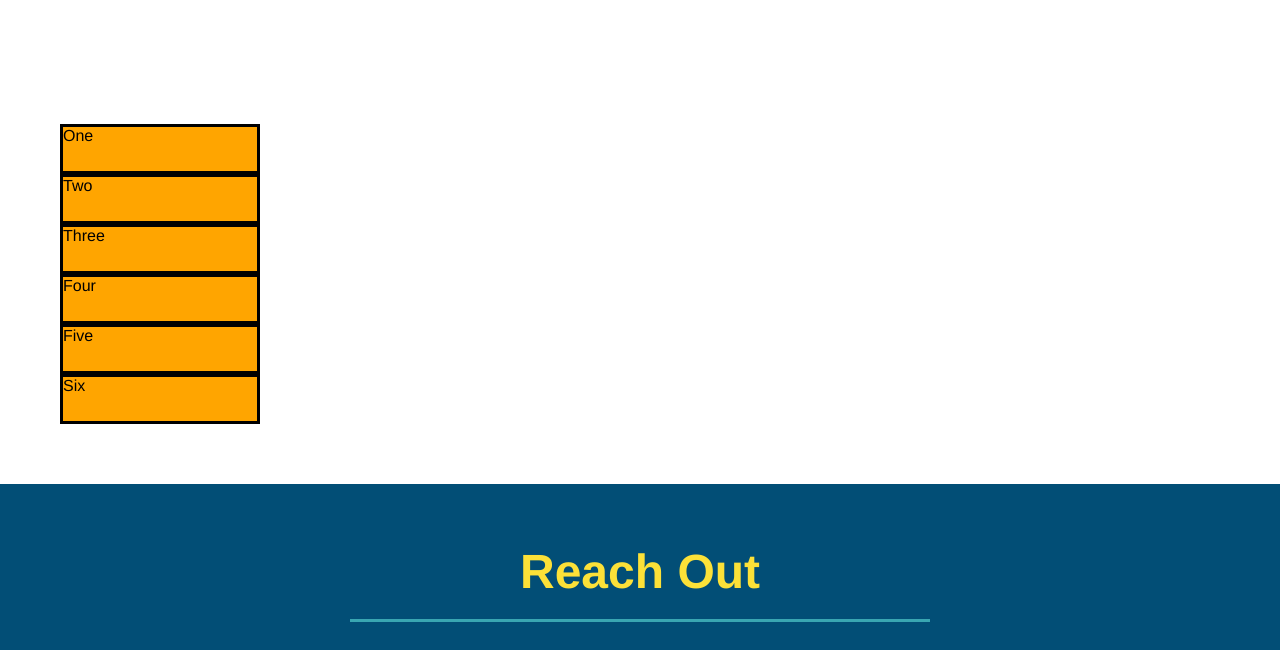
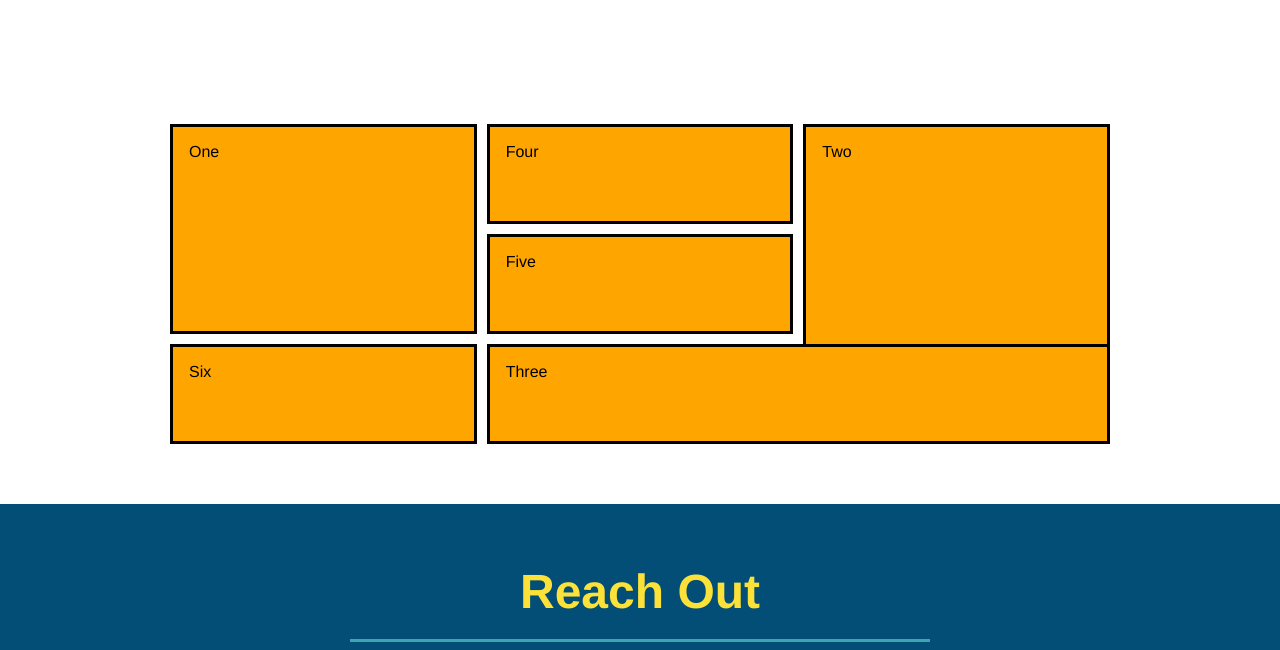
Before and after one commit to anthonypotts/run-buddy, a plain HTML site: page index.html in a window 1280 px wide. Shown: the part 3040-3690 px from the top of the page. Drawn offline with Linux system fonts and the light colour scheme.

Commit message:
example grid

```diff
--- a/assets/css/style.css
+++ b/assets/css/style.css
@@ -339,15 +339,38 @@ section {
 }
 
 .service-grid-container {
+    max-width: 940px;
+    margin: 0 auto;
     display: grid;
+    grid-template-columns: repeat(3, 1fr);
+    grid-template-rows: repeat(3, 100px);
+    grid-gap: 10px;
 }
 
 .service-grid-item {
-    width: 200px;
-    height: 50px;
     background-color: orange;
     border: solid;
+    padding: 1em;
     color: black;
+}
+
+.box1 {
+    grid-column: 1/2;
+    grid-row: 1/3;
+}
+
+.box2 {
+    grid-column: 3/4;
+    grid-row: 1/-1;
+}
+
+.box3 {
+    grid-column: 2/ span 2;
+    grid-row: 3/ span 1;
+}
+
+.grid-container {
+    justify-items: start | end | center | stretch;
 }
 
 @media screen and (max-width: 980px) {
--- a/index.html
+++ b/index.html
@@ -192,12 +192,12 @@
         <!--- "service plans" section -->
         <section id="service-plans" class="services">
             <div class="service-grid-container">
-                <div class="service-grid-item">One</div>
-                <div class="service-grid-item">Two</div>
-                <div class="service-grid-item">Three</div>
-                <div class="service-grid-item">Four</div>
-                <div class="service-grid-item">Five</div>
-                <div class="service-grid-item">Six</div>
+                <div class="service-grid-item box1">One</div>
+                <div class="service-grid-item box2">Two</div>
+                <div class="service-grid-item box3">Three</div>
+                <div class="service-grid-item box4">Four</div>
+                <div class="service-grid-item box5">Five</div>
+                <div class="service-grid-item box6">Six</div>
             </div>
         </section>
 
```
